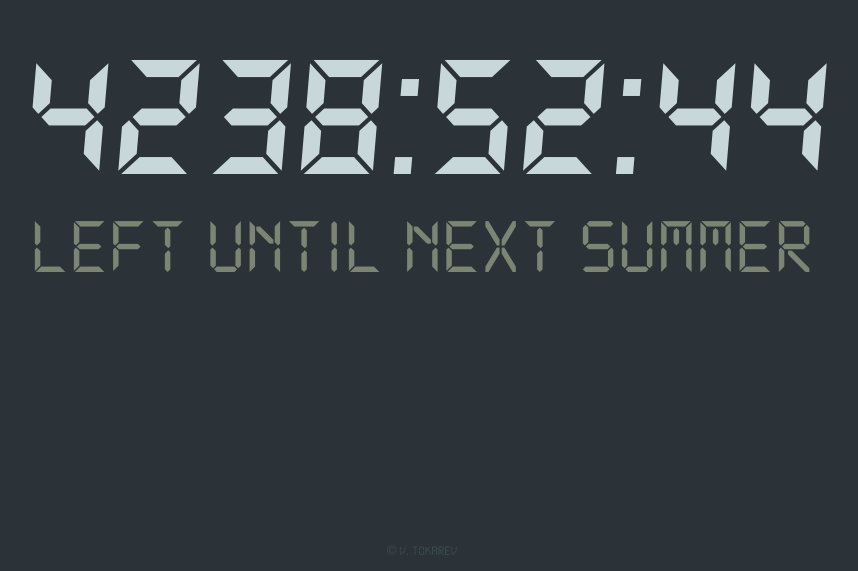
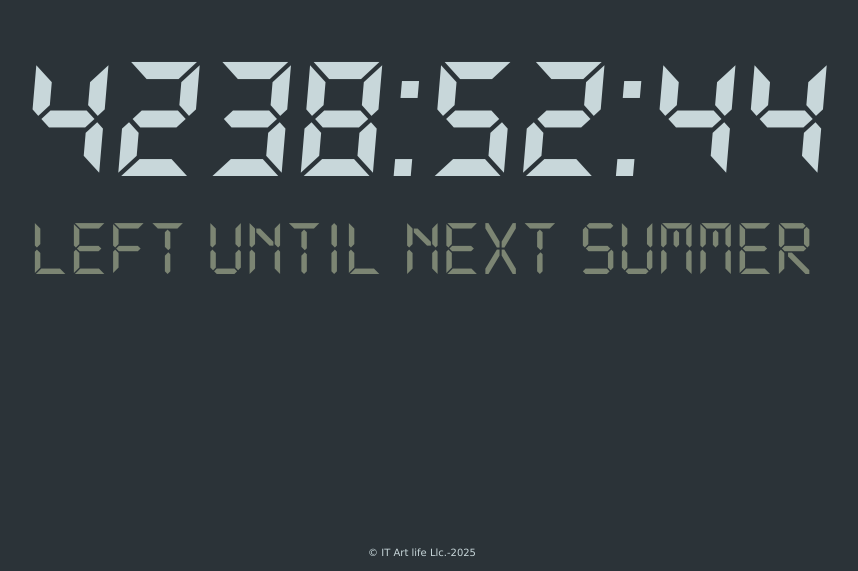
Before and after one commit to gtversion/summer-countdown, a plain HTML site: page index.html in a window 1280 px wide. Shown: the part 229-800 px from the top of the page, without its empty margins (218-1076 px from the left). Drawn offline with Linux system fonts and the light colour scheme.

Commit message:
refactor: copyright message

```diff
--- a/css/main.css
+++ b/css/main.css
@@ -41,8 +41,9 @@ body {
 }
 
 .copyright-text {
-    font-size: smaller;
-    color: #3d4f4f;
+    font-family: 'Lucida Sans', 'Lucida Sans Regular', 'Lucida Grande', 'Lucida Sans Unicode', Geneva, Verdana, sans-serif;
+    font-size: 10px;
+    color: #c8d7da;
     margin-top: auto;
     margin-bottom: 1%;
 }
--- a/index.html
+++ b/index.html
@@ -26,7 +26,7 @@
     <div class="centered-text js-text-here"></div>
   </div>
 
-  <div class="copyright-text">&copy;&nbsp;V.&nbsp;Tokarev</div>
+  <div class="copyright-text">&copy;&nbsp;IT Art life Llc.&dash;2025</div>
 
   <script src="./scripts/main.js"></script>
 </body>
```
